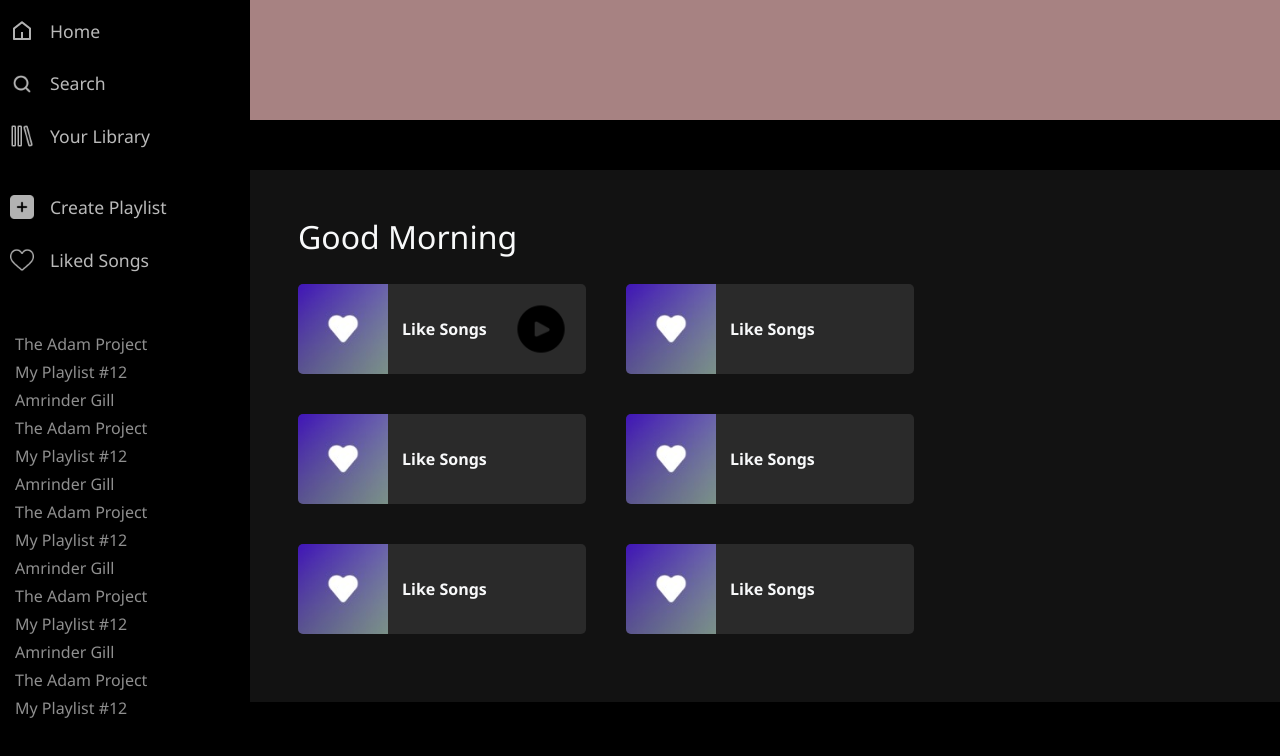
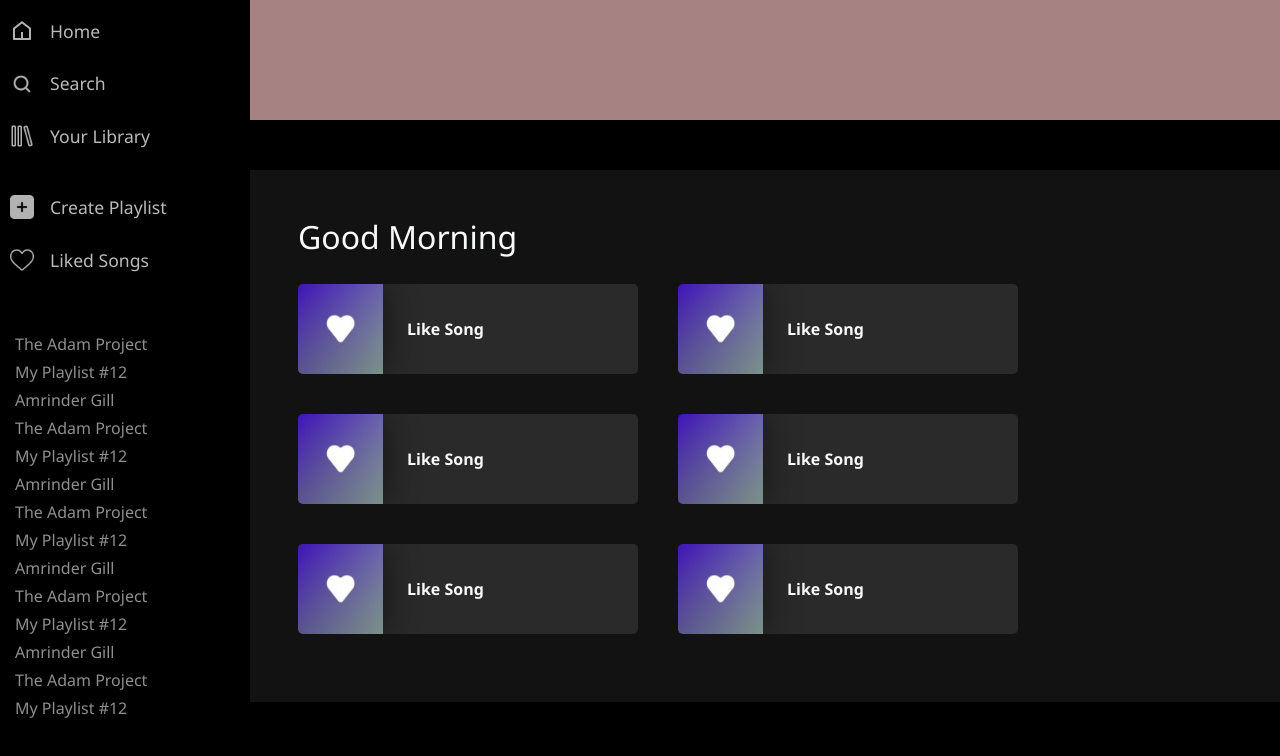
Before and after one commit to Satwinder04/spotify-clone, a React (Create React App) app: page / in a window 1280 px wide. Shown: the top 756 px of the page. Built offline with nearby package versions, Linux system fonts and the light colour scheme.

Commit message:
card1 complete

```diff
--- a/src/components/Home.js
+++ b/src/components/Home.js
@@ -142,75 +142,130 @@ function Home() {
                   <div className="px-5 sub-card-box">
                     <div className="text-start my-5 col-md-12 d-flex justify-content-start flex-wrap">
                       <div className="col-md-12">
-                        <p className="col-md-3 h2 text-light">
-                          Good Morning
-                        </p>
+                        <p className="col-md-3 h2 text-light">Good Morning</p>
                       </div>
-                      <div className="col-md-3 card1 d-flex align-items-center">
-                        <div className="col-md-4 ">
+
+                      <div className="col-md-3 card1 d-flex align-items-center justify-content-between">
+                        <div className="col-md-3 ">
+                          <img className="card-dp" src="../img/like.jpg" />
+                        </div>
+                        <div className="col-md-9 d-flex align-items-center justify-content-between">
+                          <p className="text-start mx-4 text-light">
+                            Like Song
+                          </p>
+                          <img
+                            className="p-3 text-end play-button"
+                            src="../img/play.jpg"
+                          />
+                        </div>
+                      </div>
+                      <div className="col-md-3 card1 d-flex align-items-center justify-content-between">
+                        <div className="col-md-3 ">
+                          <img className="card-dp" src="../img/like.jpg" />
+                        </div>
+                        <div className="col-md-9 d-flex align-items-center justify-content-between">
+                          <p className="text-start mx-4 text-light">
+                            Like Song
+                          </p>
+                          <img
+                            className="p-3 text-end play-button"
+                            src="../img/play.jpg"
+                          />
+                        </div>
+                      </div>
+                      <div className="col-md-3 card1 d-flex align-items-center justify-content-between">
+                        <div className="col-md-3 ">
+                          <img className="card-dp" src="../img/like.jpg" />
+                        </div>
+                        <div className="col-md-9 d-flex align-items-center justify-content-between">
+                          <p className="text-start mx-4 text-light">
+                            Like Song
+                          </p>
+                          <img
+                            className="p-3 text-end play-button"
+                            src="../img/play.jpg"
+                          />
+                        </div>
+                      </div>
+                      <div className="col-md-3 card1 d-flex align-items-center justify-content-between">
+                        <div className="col-md-3 ">
+                          <img className="card-dp" src="../img/like.jpg" />
+                        </div>
+                        <div className="col-md-9 d-flex align-items-center justify-content-between">
+                          <p className="text-start mx-4 text-light">
+                            Like Song
+                          </p>
+                          <img
+                            className="p-3 text-end play-button"
+                            src="../img/play.jpg"
+                          />
+                        </div>
+                      </div>
+                      <div className="col-md-3 card1 d-flex align-items-center justify-content-between">
+                        <div className="col-md-3 ">
+                          <img className="card-dp" src="../img/like.jpg" />
+                        </div>
+                        <div className="col-md-9 d-flex align-items-center justify-content-between">
+                          <p className="text-start mx-4 text-light">
+                            Like Song
+                          </p>
+                          <img
+                            className="p-3 text-end play-button"
+                            src="../img/play.jpg"
+                          />
+                        </div>
+                      </div>
+                      <div className="col-md-3 card1 d-flex align-items-center justify-content-between">
+                        <div className="col-md-3 ">
+                          <img className="card-dp" src="../img/like.jpg" />
+                        </div>
+                        <div className="col-md-9 d-flex align-items-center justify-content-between">
+                          <p className="text-start mx-4 text-light">
+                            Like Song
+                          </p>
+                          <img
+                            className="p-3 text-end play-button"
+                            src="../img/play.jpg"
+                          />
+                        </div>
+                      </div>
+
+                      {/* <div className="col-md-3 card1 d-flex align-items-center">
+                        <div className="col-md-3 ">
                           <img className="card-dp" src="../img/like.jpg" />
                         </div>
                         <div className="col-md-8 d-flex align-items-center justify-content-between">
-                          <p className="text-start mx-2 text-light">
+                          <p className="text-start mx-3 text-light">
                             Like Songs
                           </p>
-                          <img className="p-3 text-end" src="../img/play-button.png"/>
+                          <img
+                            className="p-3 text-end play-button"
+                            src="../img/play.jpg"
+                          />
                         </div>
-                      </div>
-                      <div className="col-md-3 card1 d-flex align-items-center">
-                        <div className="col-md-4">
-                          <img src="../img/like.jpg" />
-                        </div>
-                        <div className="col-md-8 ">
-                          <p className="text-start mx-2 text-light">
-                            Like Songs
-                          </p>
-                        </div>
-                      </div>
-                      <div className="col-md-3 card1 d-flex align-items-center">
-                        <div className="col-md-4">
-                          <img src="../img/like.jpg" />
-                        </div>
-                        <div className="col-md-8 ">
-                          <p className="text-start mx-2 text-light">
-                            Like Songs
-                          </p>
-                        </div>
-                      </div>
-                      <div className="col-md-3 card1 d-flex align-items-center">
-                        <div className="col-md-4">
-                          <img src="../img/like.jpg" />
-                        </div>
-                        <div className="col-md-8">
-                          <p className="text-start mx-2 text-light">
-                            Like Songs
-                          </p>
-                        </div>
-                      </div>
-                      <div className="col-md-3 card1 d-flex align-items-center">
-                        <div className="col-md-4">
-                          <img src="../img/like.jpg" />
-                        </div>
-                        <div className="col-md-8 ">
-                          <p className="text-start mx-2 text-light">
-                            Like Songs
-                          </p>
-                        </div>
-                      </div>
-                      <div className="col-md-3 card1 d-flex align-items-center">
-                        <div className="col-md-4">
-                          <img src="../img/like.jpg" />
-                        </div>
-                        <div className="col-md-8 ">
-                          <p className="text-start mx-2 text-light">
-                            Like Songs
-                          </p>
-                        </div>
-                      </div>
+                      </div> */}
+
                     </div>
                   </div>
                 </div>
-                <div className="card-box"></div>
+                <div className="card-box">
+
+
+                  <div className="col-md-2 card2 ">
+                    <div className="col-md-7 ">
+                      <img className="card-dp" src="../img/like.jpg" />
+                    </div>
+                    <div className="col-md-8 ">
+                      <p className="text-start mx-2 text-light">Like Songs</p>
+                      <img
+                        className="p-3 text-end play-button"
+                        src="../img/play.jpg"
+                      />
+                    </div>
+                  </div>
+
+
+                </div>
               </div>
             </div>
           </div>
--- a/src/index.css
+++ b/src/index.css
@@ -185,8 +185,8 @@ html,body{
 .card1{
   margin: 20px 0px;
   margin-right: 40px;
-  /* min-width: 350px; */
-  width: 22.5vw;
+  min-width: 340px;
+  /* width: 22.5vw; */
   background: rgb(42, 42, 42);
   border-radius:5px;
   transition: 0.3s ease-in-out;
@@ -196,6 +196,9 @@ html,body{
 @media screen and (min-width: 1800px){
   .card1{
     width:25vw ;
+  }
+  .card1 p{
+    margin: 0;
   }
 }
 .card1 img{
@@ -216,9 +219,37 @@ html,body{
 .card1:hover{
   background: rgb(65, 65, 65);
 }
-.card1:hover .card-dp{
-  box-shadow: 5px 0px 32px 0px rgba(0,0,0,0.4);
+.card-dp{
+   box-shadow: 5px 0px 32px 0px rgba(0,0,0,0.4);
 }
-.paly-botton{
+
+.card1:hover .play-button{
+  display: block;
+}
+.play-button{
   width: 20px;
+  display: none;
+  border-radius: 50%;
+  transform: scale(0.8);
+  transition: 0.3s ease-in-out;
+
 }
+.play-button:hover{
+  filter: brightness(1.2);
+  transform:  scale(0.9);
+  /* box-shadow: 0px 37px 50px -11px rgba(0,0,0,0.5); */
+}
+.card2{
+  margin: 20px 0px;
+  margin-right: 40px;
+  /* width: 15vw; */
+  background: rgb(42, 42, 42);
+  border-radius:5px;
+  transition: 0.3s ease-in-out;
+  overflow: hidden;
+  cursor: pointer;
+  display: flex;
+  justify-content: start;
+  align-items: center;
+  flex-direction: column;
+}
```
Also changed, not shown: public/img/play.jpg (added).
